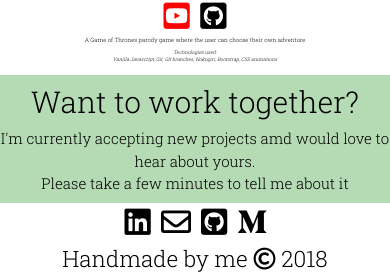
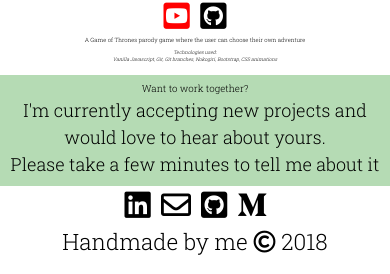
Before and after one commit to yassimortensen/personal-website, a React (Create React App) app: page / in a window 390 px wide. Shown: the part 1473-1747 px from the top of the page. Built offline with nearby package versions, Linux system fonts and the light colour scheme; a web font is replaced by a local one.

Commit message:
added responsive styling to personal footer component

```diff
--- a/src/App.css
+++ b/src/App.css
@@ -106,6 +106,20 @@ li {
   padding-top: 1%;
 }
 
+.footer {
+  background-color: #B5DBB4;
+  font-family: 'Roboto Slab';
+  padding: 2%;
+}
+
+.work-together{
+  font-size:2.5vw;
+}
+
+.accepting {
+  font-size: 1.2em;
+}
+
 @media only screen and (max-width: 375px) {
   .icon {
     color: black;
@@ -174,6 +188,17 @@ li {
   .github{
     font-size: 6vw;
   }
+  .work-together{
+    font-size:5vw;
+  }
+  .accepting {
+    font-size: 3.5vw;
+    padding-left: 1%;
+    padding-right: 1%;
+  }
+  .tell-me{
+    padding-bottom: 0;
+  }
 }
 
 #grow {
--- a/src/components/Closing.js
+++ b/src/components/Closing.js
@@ -4,10 +4,10 @@ import '../App.css';
 class Closing extends Component {
   render() {
     return (
-      <div style={{backgroundColor:'#B5DBB4', fontFamily:'Roboto Slab'}}>
-        <p style={{padding: '1%', fontSize:'2em'}}>Want to work together?</p>
-        <p style={{fontSize:'1em'}}>{`I'm currently accepting new projects amd would love to hear about yours.`}</p>
-        <p style={{paddingBottom: '2%', fontSize:'1em'}}>Please take a few minutes to tell me about it</p>
+      <div className="footer">
+        <p className="work-together">Want to work together?</p>
+        <p className="accepting">{`I'm currently accepting new projects and would love to hear about yours.`}</p>
+        <p className="accepting tell-me">Please take a few minutes to tell me about it</p>
       </div>
     );
   }
```
